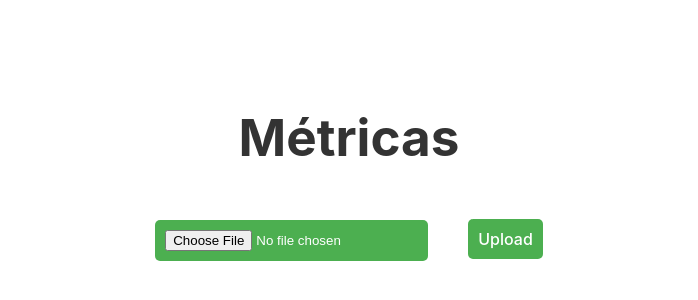
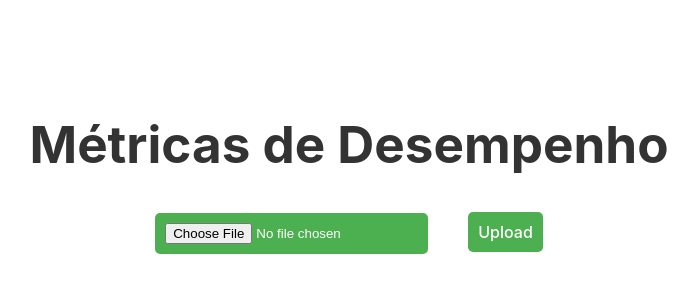
Before and after one commit to MatheusRyuki/Teste-CoinBase, a Vue app in the folder Frontend/: page / in a window 1280 px wide. Shown: the part 222-522 px from the top of the page, without its empty margins (291-989 px from the left). Built offline with nearby package versions, Linux system fonts and the light colour scheme.

Commit message:
UI refinada para agregar aparência

```diff
--- a/Frontend/src/App.vue
+++ b/Frontend/src/App.vue
@@ -1,13 +1,12 @@
 <template>
-  <div>
-    <h1>Métricas</h1>
+  <div class="metrics-container">
+    <h1 class="page-title">Métricas de Desempenho</h1>
     <FileUpload @upload-success="handleUploadSuccess" :is-loading="isLoading" />
-    <div v-if="isLoading">Carregando...</div>
-    <MrrChart :metrics="metricsData" v-if="metricsData.length && !isLoading" />
-    <ChurnRateChart
-      :metrics="metricsData"
-      v-if="metricsData.length && !isLoading"
-    />
+    <div v-if="isLoading" class="loading-indicator">Carregando...</div>
+    <div v-if="!isLoading && metricsData.length" class="charts">
+      <MrrChart :metrics="metricsData" />
+      <ChurnRateChart :metrics="metricsData" />
+    </div>
   </div>
 </template>
 
@@ -35,3 +34,36 @@ const handleUploadSuccess = (data) => {
   metricsData.value = filteredAndSortedData;
 };
 </script>
+
+<style>
+.metrics-container {
+  padding: 20px;
+  max-width: 1200px;
+  margin: auto;
+}
+
+.page-title {
+  text-align: center;
+  margin-bottom: 20px;
+}
+
+.loading-indicator {
+  text-align: center;
+  margin-top: 20px;
+  font-style: italic;
+}
+
+.charts {
+  display: flex;
+  flex-wrap: wrap;
+  gap: 20px;
+  justify-content: center;
+}
+
+@media (max-width: 768px) {
+  .charts {
+    flex-direction: column;
+    align-items: center;
+  }
+}
+</style>
```
